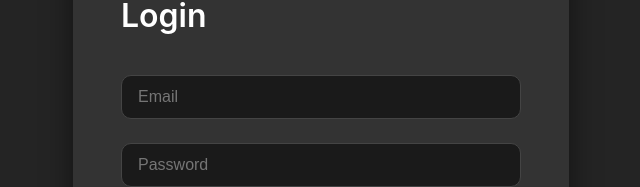
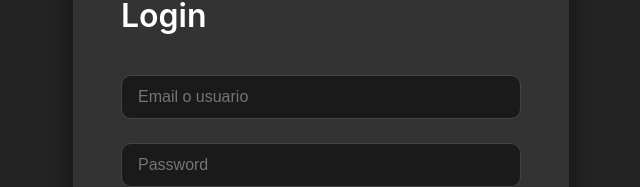
Before and after one commit to EmilianoMtzC/ProyectoFinal-FullStack, a React app in the folder application/frontend/: page /login in a window 1280 px wide. Shown: the part 262-449 px from the top of the page, without its empty margins (319-959 px from the left). Built offline with nearby package versions, Linux system fonts and the light colour scheme; the HTML template or start-up script is replaced by a standard one.

Commit message:
Implementacion Login con email o username

```diff
--- a/application/frontend/src/pages/Login.jsx
+++ b/application/frontend/src/pages/Login.jsx
@@ -7,7 +7,7 @@ import ButtonComponent from "../components/ButtonComponent.jsx";
 function Login() {
     const navigate = useNavigate();
     const [form, setForm] = useState({
-        email: "",
+        identifier: "",
         password: ""
     });
     const [error, setError] = useState("");
@@ -28,11 +28,11 @@ function Login() {
                 <h1 className="login-title">Login</h1>
                 <Input
                     className="login-input"
-                    type="email"
-                    name="email"
-                    value={form.email}
+                    type="text"
+                    name="identifier"
+                    value={form.identifier}
                     onChange={handleChange}
-                    placeholder="Email"
+                    placeholder="Email o usuario"
                     required
                 />
                 <Input
@@ -55,7 +55,7 @@ function Login() {
                         method: "POST",
                         auth: false,
                         body: () => ({
-                            username: form.email,
+                            username: form.identifier,
                             password: form.password
                         }),
                         onSuccess: (data) => {
```
